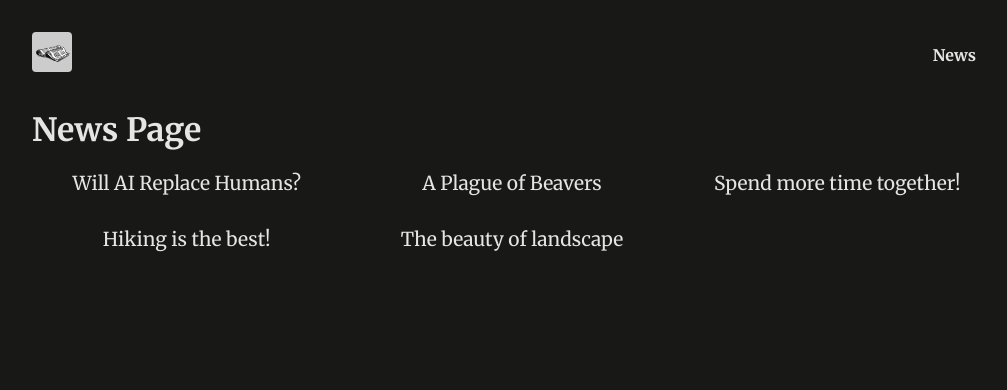
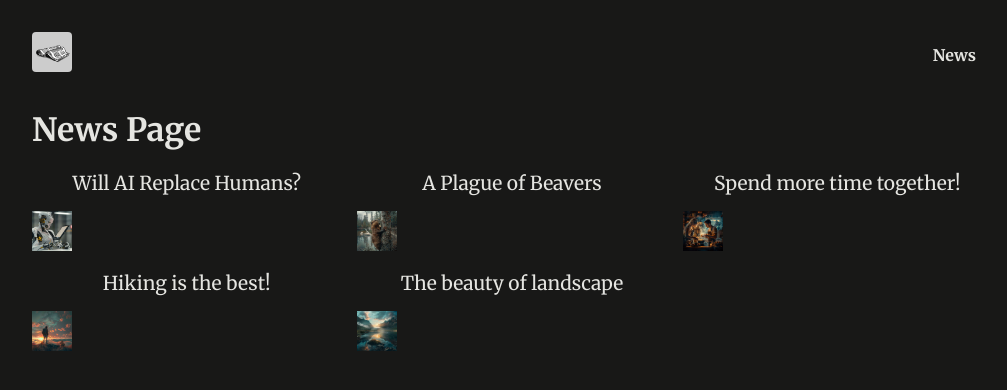
Before and after one commit to katesunday/next-app-v2, a Next.js app: page /news in a window 1280 px wide. Shown: the top 390 px of the page, without its empty margins (128-1135 px from the left). Built offline with nearby package versions, Linux system fonts and the light colour scheme.

Commit message:
add dummy news

```diff
--- a/app/news/page.tsx
+++ b/app/news/page.tsx
@@ -1,5 +1,6 @@
 import Link from 'next/link';
 import { DUMMY_NEWS } from '../../dummy-news';
+import Image from 'next/image';
 
 export default function NewsPage() {
   return (
@@ -9,7 +10,13 @@ export default function NewsPage() {
         {DUMMY_NEWS.map((el) => {
           return (
             <li key={el.id}>
-              <Link href={el.slug}>{el.title}</Link>
+              <Link href={`/news/${el.slug}`}>{el.title}</Link>
+              <Image
+                src={`/images/news/${el.image}`}
+                alt={el.title}
+                width={40}
+                height={40}
+              />
             </li>
           );
         })}
--- a/dummy-news.ts
+++ b/dummy-news.ts
@@ -1,4 +1,12 @@
-export const DUMMY_NEWS = [
+export type NewsType = {
+  id: string;
+  slug: string;
+  title: string;
+  image: string;
+  date: string;
+  content: string;
+};
+export const DUMMY_NEWS: NewsType[] = [
   {
     id: 'n1',
     slug: 'will-ai-replace-humans',
```
